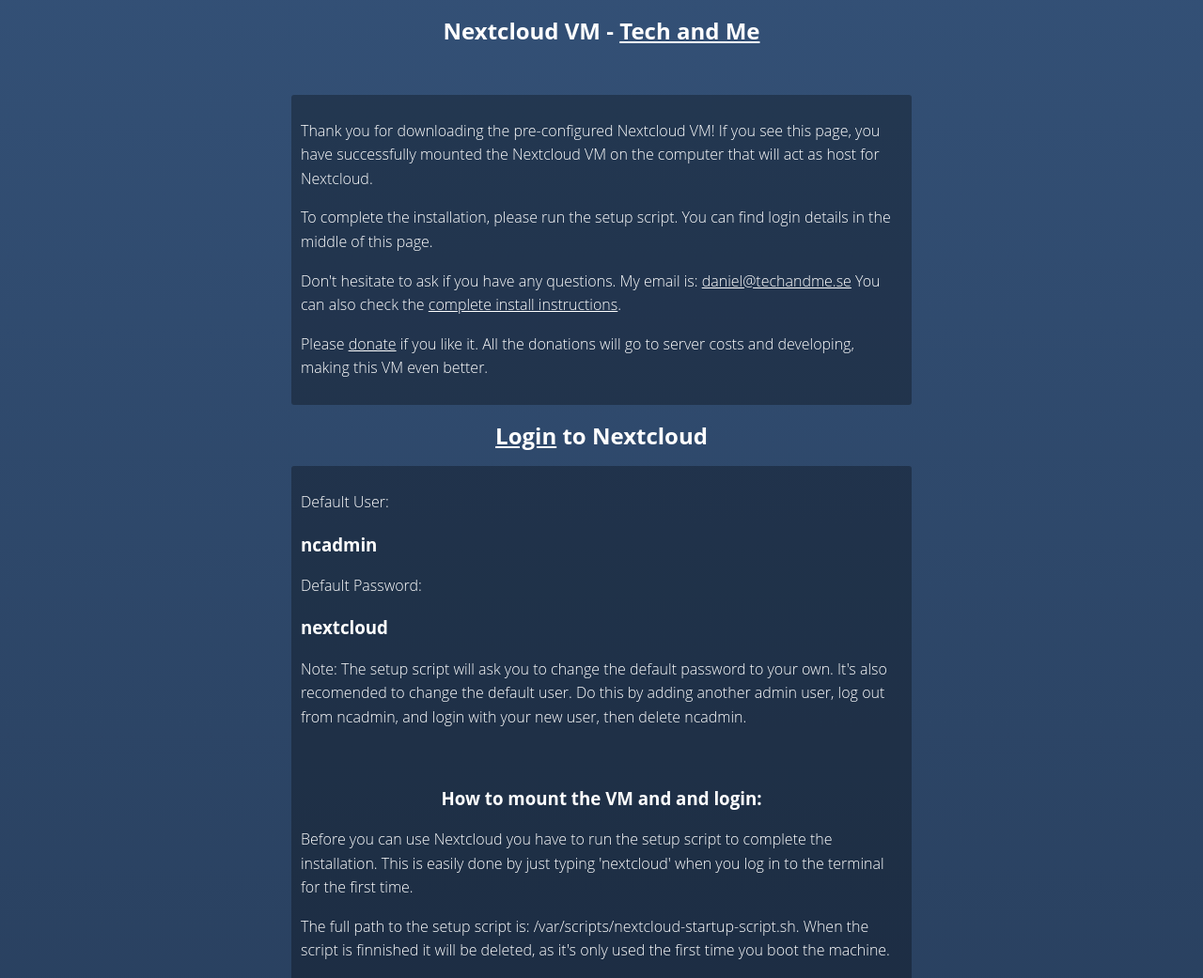
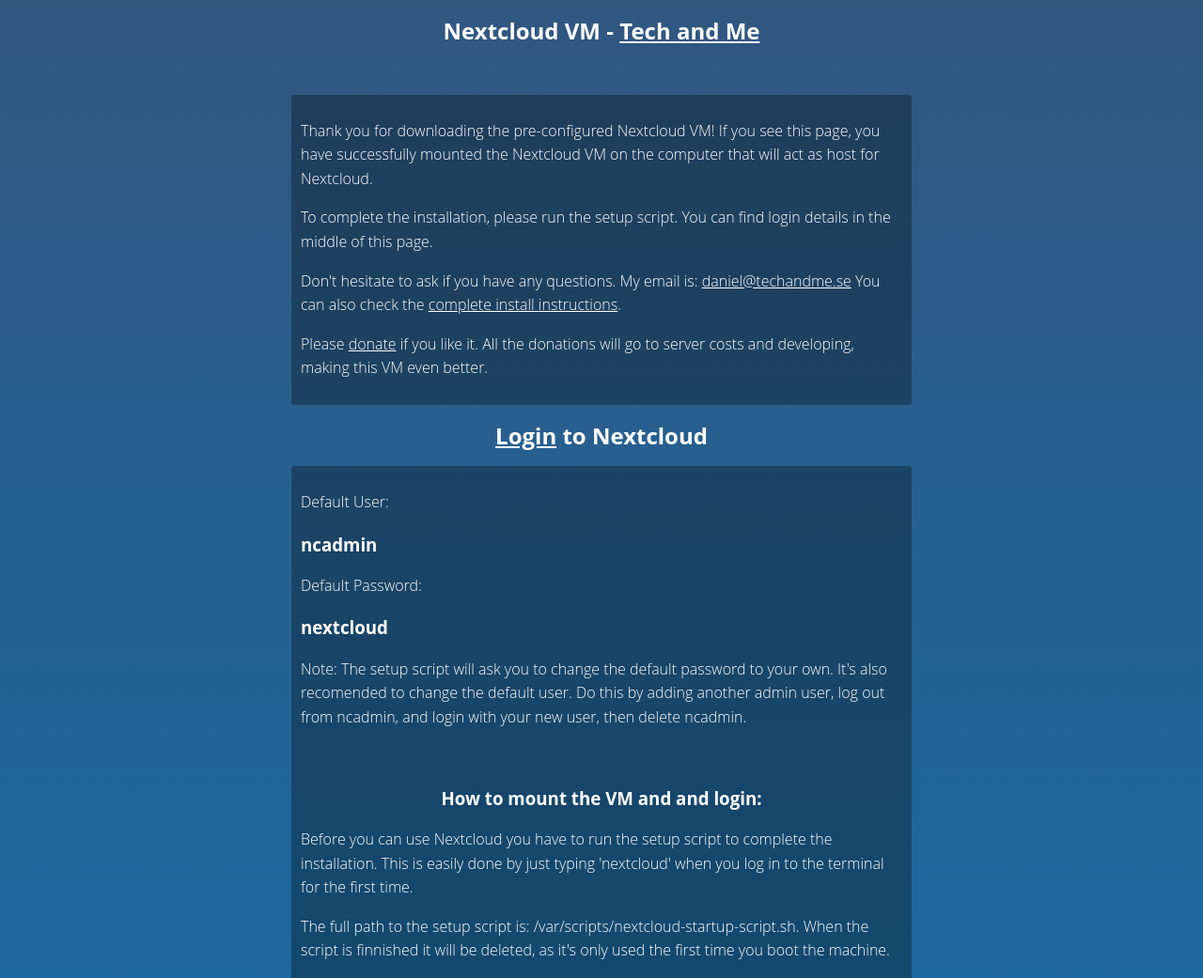
Before and after one commit to nextcloud/vm, a PHP site: page / in a window 1280 px wide. Shown: the part 230-1271 px from the top of the page at 94% size. Run offline with PHP 8.4, Linux system fonts and the light colour scheme; grey boxes are pictures that could not be loaded.

Commit message:
change to Nextcloud color

```diff
--- a/index.php
+++ b/index.php
@@ -14,14 +14,14 @@
 	margin-right: auto;
 	align: center;
 	text-align: center;
-	background: #1d2d44; /* Old browsers */
-	background: -moz-linear-gradient(top, #35537a 0%, #1d2d44 100%); /* FF3.6+ */
-	background: -webkit-gradient(linear, left top, left bottom, color-stop(0%,#35537a), color-stop(100%,#1d2d44)); /* Chrome,Safari4+ */
-	background: -webkit-linear-gradient(top, #35537a 0%,#1d2d44 100%); /* Chrome10+,Safari5.1+ */
-	background: -o-linear-gradient(top, #35537a 0%,#1d2d44 100%); /* Opera11.10+ */
-	background: -ms-linear-gradient(top, #35537a 0%,#1d2d44 100%); /* IE10+ */
-	background: linear-gradient(top, #35537a 0%,#1d2d44 100%); /* W3C */
-	filter: progid:DXImageTransform.Microsoft.gradient( startColorstr='#35537a', endColorstr='#1d2d44',GradientType=0 ); /* IE6-9 */
+	background: #0082c9; /* Old browsers */
+	background: -moz-linear-gradient(top, #35537a 0%, #0082c9 100%); /* FF3.6+ */
+	background: -webkit-gradient(linear, left top, left bottom, color-stop(0%,#35537a), color-stop(100%,#0082c9)); /* Chrome,Safari4+ */
+	background: -webkit-linear-gradient(top, #35537a 0%,#0082c9 100%); /* Chrome10+,Safari5.1+ */
+	background: -o-linear-gradient(top, #35537a 0%,#0082c9 100%); /* Opera11.10+ */
+	background: -ms-linear-gradient(top, #35537a 0%,#0082c9 100%); /* IE10+ */
+	background: linear-gradient(top, #35537a 0%,#0082c9 100%); /* W3C */
+	filter: progid:DXImageTransform.Microsoft.gradient( startColorstr='#35537a', endColorstr='#0082c9',GradientType=0 ); /* IE6-9 */
 }
 div.logotext   {
 	width: 50%;
```
